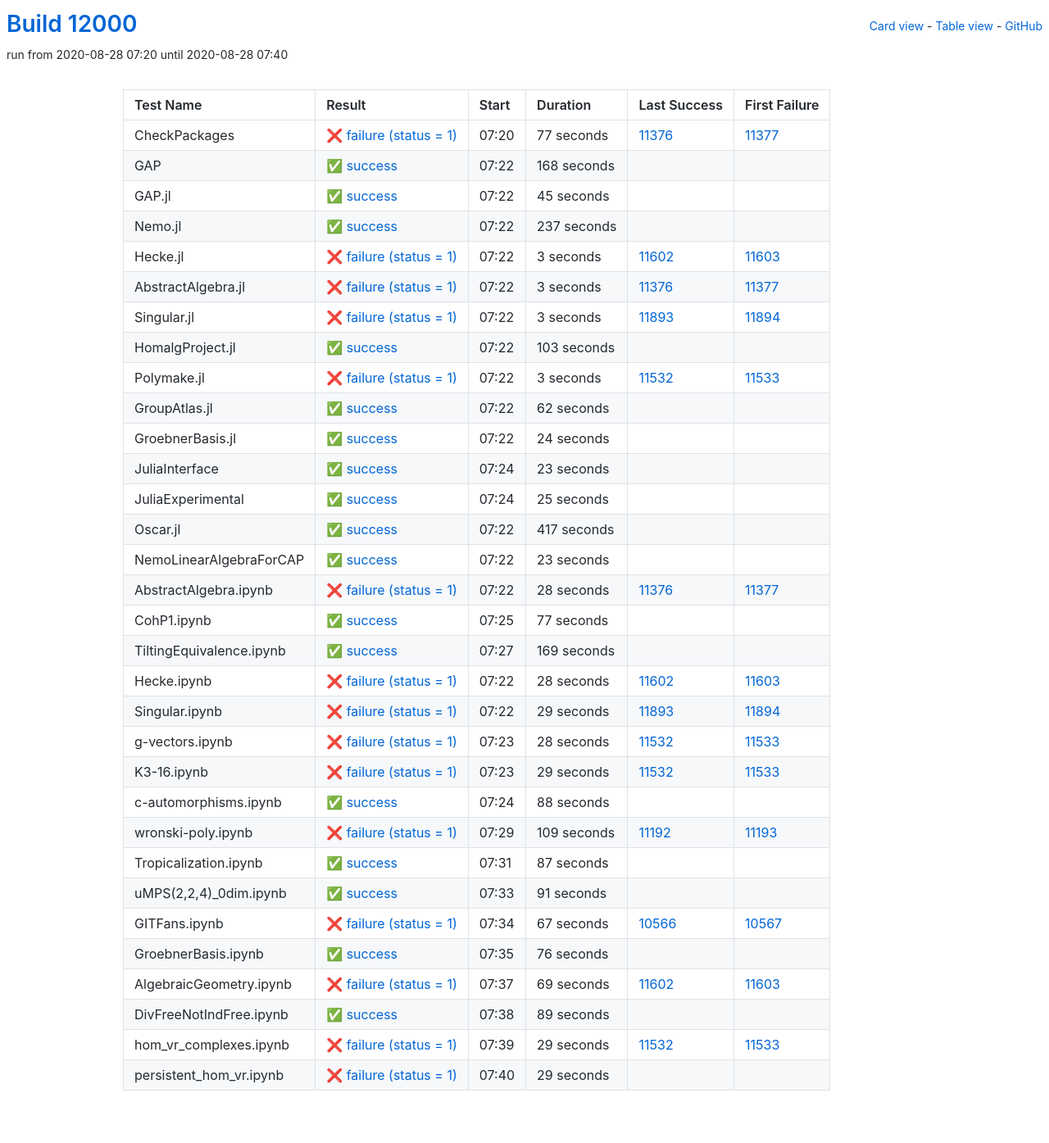
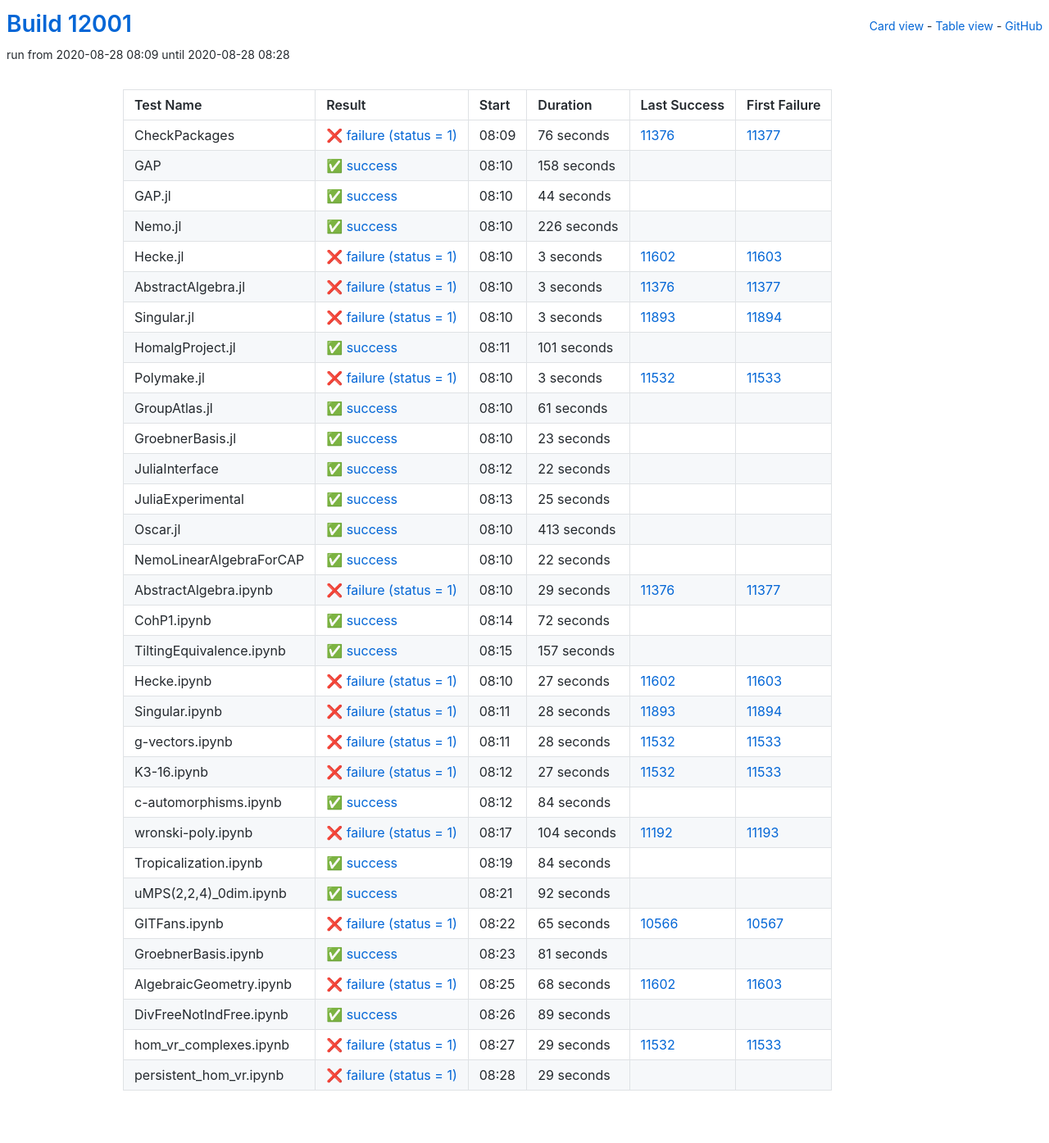
Before and after one commit to oscar-system/oscar-ci-status, a Jekyll site: the page built from table.html, in a window 1280 px wide. Shown: the whole page at 82% size. Built offline with Jekyll 4.4.1, drawn with Linux system fonts in a browser that asks for light colours.

Commit message:
Build #12001

```diff
--- a/_data/ci.yml
+++ b/_data/ci.yml
@@ -1,6 +1,6 @@
 ---
-build: 12000
-build_url: https://oscarci.mathematik.uni-kl.de/job/oscar/12000/
+build: 12001
+build_url: https://oscarci.mathematik.uni-kl.de/job/oscar/12001/
 job: oscar
 organization: oscar-system
 repo: oscar-ci-status
@@ -8,56 +8,56 @@
 tests:
 - name: CheckPackages
   id: checkpackages
-  log: https://oscarci.mathematik.uni-kl.de/job/oscar/12000/artifact/logs/build-12000/CheckPackages.log
-  start: 2020-08-28 07:20
+  log: https://oscarci.mathematik.uni-kl.de/job/oscar/12001/artifact/logs/build-12001/CheckPackages.log
+  start: 2020-08-28 08:09
   success: false
   exitcode: 1
   status: failure
-  duration: 77
+  duration: 76
   last_success: 11376
   last_success_url: https://oscarci.mathematik.uni-kl.de/job/oscar/11376/
   first_failure: 11377
   first_failure_url: https://oscarci.mathematik.uni-kl.de/job/oscar/11377/
 - name: GAP
   id: gap
-  log: https://oscarci.mathematik.uni-kl.de/job/oscar/12000/artifact/logs/build-12000/GAP.log
-  start: 2020-08-28 07:22
+  log: https://oscarci.mathematik.uni-kl.de/job/oscar/12001/artifact/logs/build-12001/GAP.log
+  start: 2020-08-28 08:10
   success: true
   exitcode: 0
   status: success
-  duration: 168
+  duration: 158
   last_success: false
   last_success_url:
   first_failure: false
   first_failure_url:
 - name: GAP.jl
   id: gap-jl
-  log: https://oscarci.mathematik.uni-kl.de/job/oscar/12000/artifact/logs/build-12000/GAP.jl.log
-  start: 2020-08-28 07:22
+  log: https://oscarci.mathematik.uni-kl.de/job/oscar/12001/artifact/logs/build-12001/GAP.jl.log
+  start: 2020-08-28 08:10
   success: true
   exitcode: 0
   status: success
-  duration: 45
+  duration: 44
   last_success: false
   last_success_url:
   first_failure: false
   first_failure_url:
 - name: Nemo.jl
   id: nemo-jl
-  log: https://oscarci.mathematik.uni-kl.de/job/oscar/12000/artifact/logs/build-12000/Nemo.jl.log
-  start: 2020-08-28 07:22
+  log: https://oscarci.mathematik.uni-kl.de/job/oscar/12001/artifact/logs/build-12001/Nemo.jl.log
+  start: 2020-08-28 08:10
   success: true
   exitcode: 0
   status: success
-  duration: 237
+  duration: 226
   last_success: false
   last_success_url:
   first_failure: false
   first_failure_url:
 - name: Hecke.jl
   id: hecke-jl
-  log: https://oscarci.mathematik.uni-kl.de/job/oscar/12000/artifact/logs/build-12000/Hecke.jl.log
-  start: 2020-08-28 07:22
+  log: https://oscarci.mathematik.uni-kl.de/job/oscar/12001/artifact/logs/build-12001/Hecke.jl.log
+  start: 2020-08-28 08:10
   success: false
   exitcode: 1
   status: failure
@@ -68,8 +68,8 @@
   first_failure_url: https://oscarci.mathematik.uni-kl.de/job/oscar/11603/
 - name: AbstractAlgebra.jl
   id: abstractalgebra-jl
-  log: https://oscarci.mathematik.uni-kl.de/job/oscar/12000/artifact/logs/build-12000/AbstractAlgebra.jl.log
-  start: 2020-08-28 07:22
+  log: https://oscarci.mathematik.uni-kl.de/job/oscar/12001/artifact/logs/build-12001/AbstractAlgebra.jl.log
+  start: 2020-08-28 08:10
   success: false
   exitcode: 1
   status: failure
@@ -80,8 +80,8 @@
   first_failure_url: https://oscarci.mathematik.uni-kl.de/job/oscar/11377/
 - name: Singular.jl
   id: singular-jl
-  log: https://oscarci.mathematik.uni-kl.de/job/oscar/12000/artifact/logs/build-12000/Singular.jl.log
-  start: 2020-08-28 07:22
+  log: https://oscarci.mathematik.uni-kl.de/job/oscar/12001/artifact/logs/build-12001/Singular.jl.log
+  start: 2020-08-28 08:10
   success: false
   exitcode: 1
   status: failure
@@ -92,20 +92,20 @@
   first_failure_url: https://oscarci.mathematik.uni-kl.de/job/oscar/11894/
 - name: HomalgProject.jl
   id: homalgproject-jl
-  log: https://oscarci.mathematik.uni-kl.de/job/oscar/12000/artifact/logs/build-12000/HomalgProject.jl.log
-  start: 2020-08-28 07:22
+  log: https://oscarci.mathematik.uni-kl.de/job/oscar/12001/artifact/logs/build-12001/HomalgProject.jl.log
+  start: 2020-08-28 08:11
   success: true
   exitcode: 0
   status: success
-  duration: 103
+  duration: 101
   last_success: false
   last_success_url:
   first_failure: false
   first_failure_url:
 - name: Polymake.jl
   id: polymake-jl
-  log: https://oscarci.mathematik.uni-kl.de/job/oscar/12000/artifact/logs/build-12000/Polymake.jl.log
-  start: 2020-08-28 07:22
+  log: https://oscarci.mathematik.uni-kl.de/job/oscar/12001/artifact/logs/build-12001/Polymake.jl.log
+  start: 2020-08-28 08:10
   success: false
   exitcode: 1
   status: failure
@@ -116,32 +116,20 @@
   first_failure_url: https://oscarci.mathematik.uni-kl.de/job/oscar/11533/
 - name: GroupAtlas.jl
   id: groupatlas-jl
-  log: https://oscarci.mathematik.uni-kl.de/job/oscar/12000/artifact/logs/build-12000/GroupAtlas.jl.log
-  start: 2020-08-28 07:22
+  log: https://oscarci.mathematik.uni-kl.de/job/oscar/12001/artifact/logs/build-12001/GroupAtlas.jl.log
+  start: 2020-08-28 08:10
   success: true
   exitcode: 0
   status: success
-  duration: 62
+  duration: 61
   last_success: false
   last_success_url:
   first_failure: false
   first_failure_url:
 - name: GroebnerBasis.jl
   id: groebnerbasis-jl
-  log: https://oscarci.mathematik.uni-kl.de/job/oscar/12000/artifact/logs/build-12000/GroebnerBasis.jl.log
-  start: 2020-08-28 07:22
-  success: true
-  exitcode: 0
-  status: success
-  duration: 24
-  last_success: false
-  last_success_url:
-  first_failure: false
-  first_failure_url:
-- name: JuliaInterface
-  id: juliainterface
-  log: https://oscarci.mathematik.uni-kl.de/job/oscar/12000/artifact/logs/build-12000/JuliaInterface.log
-  start: 2020-08-28 07:24
+  log: https://oscarci.mathematik.uni-kl.de/job/oscar/12001/artifact/logs/build-12001/GroebnerBasis.jl.log
+  start: 2020-08-28 08:10
   success: true
   exitcode: 0
   status: success
@@ -150,10 +138,22 @@
   last_success_url:
   first_failure: false
   first_failure_url:
+- name: JuliaInterface
+  id: juliainterface
+  log: https://oscarci.mathematik.uni-kl.de/job/oscar/12001/artifact/logs/build-12001/JuliaInterface.log
+  start: 2020-08-28 08:12
+  success: true
+  exitcode: 0
+  status: success
+  duration: 22
+  last_success: false
+  last_success_url:
+  first_failure: false
+  first_failure_url:
 - name: JuliaExperimental
   id: juliaexperimental
-  log: https://oscarci.mathematik.uni-kl.de/job/oscar/12000/artifact/logs/build-12000/JuliaExperimental.log
-  start: 2020-08-28 07:24
+  log: https://oscarci.mathematik.uni-kl.de/job/oscar/12001/artifact/logs/build-12001/JuliaExperimental.log
+  start: 2020-08-28 08:13
   success: true
   exitcode: 0
   status: success
@@ -164,92 +164,92 @@
   first_failure_url:
 - name: Oscar.jl
   id: oscar-jl
-  log: https://oscarci.mathematik.uni-kl.de/job/oscar/12000/artifact/logs/build-12000/Oscar.jl.log
-  start: 2020-08-28 07:22
+  log: https://oscarci.mathematik.uni-kl.de/job/oscar/12001/artifact/logs/build-12001/Oscar.jl.log
+  start: 2020-08-28 08:10
   success: true
   exitcode: 0
   status: success
-  duration: 417
+  duration: 413
   last_success: false
   last_success_url:
   first_failure: false
   first_failure_url:
 - name: NemoLinearAlgebraForCAP
   id: nemolinearalgebraforcap
-  log: https://oscarci.mathematik.uni-kl.de/job/oscar/12000/artifact/logs/build-12000/NemoLinearAlgebraForCAP.log
-  start: 2020-08-28 07:22
+  log: https://oscarci.mathematik.uni-kl.de/job/oscar/12001/artifact/logs/build-12001/NemoLinearAlgebraForCAP.log
+  start: 2020-08-28 08:10
   success: true
   exitcode: 0
   status: success
-  duration: 23
+  duration: 22
   last_success: false
   last_success_url:
   first_failure: false
   first_failure_url:
 - name: AbstractAlgebra.ipynb
   id: abstractalgebra-ipynb
-  log: https://oscarci.mathematik.uni-kl.de/job/oscar/12000/artifact/logs/build-12000/AbstractAlgebra.ipynb.log
-  start: 2020-08-28 07:22
+  log: https://oscarci.mathematik.uni-kl.de/job/oscar/12001/artifact/logs/build-12001/AbstractAlgebra.ipynb.log
+  start: 2020-08-28 08:10
   success: false
   exitcode: 1
   status: failure
-  duration: 28
+  duration: 29
   last_success: 11376
   last_success_url: https://oscarci.mathematik.uni-kl.de/job/oscar/11376/
   first_failure: 11377
   first_failure_url: https://oscarci.mathematik.uni-kl.de/job/oscar/11377/
 - name: CohP1.ipynb
   id: cohp1-ipynb
-  log: https://oscarci.mathematik.uni-kl.de/job/oscar/12000/artifact/logs/build-12000/CohP1.ipynb.log
-  start: 2020-08-28 07:25
+  log: https://oscarci.mathematik.uni-kl.de/job/oscar/12001/artifact/logs/build-12001/CohP1.ipynb.log
+  start: 2020-08-28 08:14
   success: true
   exitcode: 0
   status: success
-  duration: 77
+  duration: 72
   last_success: false
   last_success_url:
   first_failure: false
   first_failure_url:
 - name: TiltingEquivalence.ipynb
   id: tiltingequivalence-ipynb
-  log: https://oscarci.mathematik.uni-kl.de/job/oscar/12000/artifact/logs/build-12000/TiltingEquivalence.ipynb.log
-  start: 2020-08-28 07:27
+  log: https://oscarci.mathematik.uni-kl.de/job/oscar/12001/artifact/logs/build-12001/TiltingEquivalence.ipynb.log
+  start: 2020-08-28 08:15
   success: true
   exitcode: 0
   status: success
-  duration: 169
+  duration: 157
   last_success: false
   last_success_url:
   first_failure: false
   first_failure_url:
 - name: Hecke.ipynb
   id: hecke-ipynb
-  log: https://oscarci.mathematik.uni-kl.de/job/oscar/12000/artifact/logs/build-12000/Hecke.ipynb.log
-  start: 2020-08-28 07:22
+  log: https://oscarci.mathematik.uni-kl.de/job/oscar/12001/artifact/logs/build-12001/Hecke.ipynb.log
+  start: 2020-08-28 08:10
   success: false
   exitcode: 1
   status: failure
-  duration: 28
+  duration: 27
   last_success: 11602
   last_success_url: https://oscarci.mathematik.uni-kl.de/job/oscar/11602/
   first_failure: 11603
   first_failure_url: https://oscarci.mathematik.uni-kl.de/job/oscar/11603/
 - name: Singular.ipynb
   id: singular-ipynb
-  log: https://oscarci.mathematik.uni-kl.de/job/oscar/12000/artifact/logs/build-12000/Singular.ipynb.log
-  start: 2020-08-28 07:22
+  log: https://oscarci.mathematik.uni-kl.de/job/oscar/12001/artifact/logs/build-12001/Singular.ipynb.log
+  start: 2020-08-28 08:11
   success: false
   exitcode: 1
   status: failure
-  duration: 29
+  duration: 28
   last_success: 11893
   last_success_url: https://oscarci.mathematik.uni-kl.de/job/oscar/11893/
   first_failure: 11894
   first_failure_url: https://oscarci.mathematik.uni-kl.de/job/oscar/11894/
 - name: g-vectors.ipynb
   id: g-vectors-ipynb
-  log: https://oscarci.mathematik.uni-kl.de/job/oscar/12000/artifact/logs/build-12000/g-vectors.ipynb.log
-  start: 2020-08-28 07:23
+  log: https://oscarci.mathematik.uni-kl.de/job/oscar/12001/artifact/logs/build-12001/g-vectors.ipynb.log
+  start: 2020-08-28 08:11
   success: false
   exitcode: 1
   status: failure
@@ -260,104 +260,104 @@
   first_failure_url: https://oscarci.mathematik.uni-kl.de/job/oscar/11533/
 - name: K3-16.ipynb
   id: k3-16-ipynb
-  log: https://oscarci.mathematik.uni-kl.de/job/oscar/12000/artifact/logs/build-12000/K3-16.ipynb.log
-  start: 2020-08-28 07:23
+  log: https://oscarci.mathematik.uni-kl.de/job/oscar/12001/artifact/logs/build-12001/K3-16.ipynb.log
+  start: 2020-08-28 08:12
   success: false
   exitcode: 1
   status: failure
-  duration: 29
+  duration: 27
   last_success: 11532
   last_success_url: https://oscarci.mathematik.uni-kl.de/job/oscar/11532/
   first_failure: 11533
   first_failure_url: https://oscarci.mathematik.uni-kl.de/job/oscar/11533/
 - name: c-automorphisms.ipynb
   id: c-automorphisms-ipynb
-  log: https://oscarci.mathematik.uni-kl.de/job/oscar/12000/artifact/logs/build-12000/c-automorphisms.ipynb.log
-  start: 2020-08-28 07:24
+  log: https://oscarci.mathematik.uni-kl.de/job/oscar/12001/artifact/logs/build-12001/c-automorphisms.ipynb.log
+  start: 2020-08-28 08:12
   success: true
   exitcode: 0
   status: success
-  duration: 88
+  duration: 84
   last_success: false
   last_success_url:
   first_failure: false
   first_failure_url:
 - name: wronski-poly.ipynb
   id: wronski-poly-ipynb
-  log: https://oscarci.mathematik.uni-kl.de/job/oscar/12000/artifact/logs/build-12000/wronski-poly.ipynb.log
-  start: 2020-08-28 07:29
+  log: https://oscarci.mathematik.uni-kl.de/job/oscar/12001/artifact/logs/build-12001/wronski-poly.ipynb.log
+  start: 2020-08-28 08:17
   success: false
   exitcode: 1
   status: failure
-  duration: 109
+  duration: 104
   last_success: 11192
   last_success_url: https://oscarci.mathematik.uni-kl.de/job/oscar/11192/
   first_failure: 11193
   first_failure_url: https://oscarci.mathematik.uni-kl.de/job/oscar/11193/
 - name: Tropicalization.ipynb
   id: tropicalization-ipynb
-  log: https://oscarci.mathematik.uni-kl.de/job/oscar/12000/artifact/logs/build-12000/Tropicalization.ipynb.log
-  start: 2020-08-28 07:31
+  log: https://oscarci.mathematik.uni-kl.de/job/oscar/12001/artifact/logs/build-12001/Tropicalization.ipynb.log
+  start: 2020-08-28 08:19
   success: true
   exitcode: 0
   status: success
-  duration: 87
+  duration: 84
   last_success: false
   last_success_url:
   first_failure: false
   first_failure_url:
 - name: uMPS(2,2,4)_0dim.ipynb
   id: umps-2-2-4-0dim-ipynb
-  log: https://oscarci.mathematik.uni-kl.de/job/oscar/12000/artifact/logs/build-12000/uMPS-2-2-4-_0dim.ipynb.log
-  start: 2020-08-28 07:33
+  log: https://oscarci.mathematik.uni-kl.de/job/oscar/12001/artifact/logs/build-12001/uMPS-2-2-4-_0dim.ipynb.log
+  start: 2020-08-28 08:21
   success: true
   exitcode: 0
   status: success
-  duration: 91
+  duration: 92
   last_success: false
   last_success_url:
   first_failure: false
   first_failure_url:
 - name: GITFans.ipynb
   id: gitfans-ipynb
-  log: https://oscarci.mathematik.uni-kl.de/job/oscar/12000/artifact/logs/build-12000/GITFans.ipynb.log
-  start: 2020-08-28 07:34
+  log: https://oscarci.mathematik.uni-kl.de/job/oscar/12001/artifact/logs/build-12001/GITFans.ipynb.log
+  start: 2020-08-28 08:22
   success: false
   exitcode: 1
   status: failure
-  duration: 67
+  duration: 65
   last_success: 10566
   last_success_url: https://oscarci.mathematik.uni-kl.de/job/oscar/10566/
   first_failure: 10567
   first_failure_url: https://oscarci.mathematik.uni-kl.de/job/oscar/10567/
 - name: GroebnerBasis.ipynb
   id: groebnerbasis-ipynb
-  log: https://oscarci.mathematik.uni-kl.de/job/oscar/12000/artifact/logs/build-12000/GroebnerBasis.ipynb.log
-  start: 2020-08-28 07:35
+  log: https://oscarci.mathematik.uni-kl.de/job/oscar/12001/artifact/logs/build-12001/GroebnerBasis.ipynb.log
+  start: 2020-08-28 08:23
   success: true
   exitcode: 0
   status: success
-  duration: 76
+  duration: 81
   last_success: false
   last_success_url:
   first_failure: false
   first_failure_url:
 - name: AlgebraicGeometry.ipynb
   id: algebraicgeometry-ipynb
-  log: https://oscarci.mathematik.uni-kl.de/job/oscar/12000/artifact/logs/build-12000/AlgebraicGeometry.ipynb.log
-  start: 2020-08-28 07:37
+  log: https://oscarci.mathematik.uni-kl.de/job/oscar/12001/artifact/logs/build-12001/AlgebraicGeometry.ipynb.log
+  start: 2020-08-28 08:25
   success: false
   exitcode: 1
   status: failure
-  duration: 69
+  duration: 68
   last_success: 11602
   last_success_url: https://oscarci.mathematik.uni-kl.de/job/oscar/11602/
   first_failure: 11603
   first_failure_url: https://oscarci.mathematik.uni-kl.de/job/oscar/11603/
 - name: DivFreeNotIndFree.ipynb
   id: divfreenotindfree-ipynb
-  log: https://oscarci.mathematik.uni-kl.de/job/oscar/12000/artifact/logs/build-12000/DivFreeNotIndFree.ipynb.log
-  start: 2020-08-28 07:38
+  log: https://oscarci.mathematik.uni-kl.de/job/oscar/12001/artifact/logs/build-12001/DivFreeNotIndFree.ipynb.log
+  start: 2020-08-28 08:26
   success: true
   exitcode: 0
   status: success
@@ -368,8 +368,8 @@
   first_failure_url:
 - name: hom_vr_complexes.ipynb
   id: hom-vr-complexes-ipynb
-  log: https://oscarci.mathematik.uni-kl.de/job/oscar/12000/artifact/logs/build-12000/hom_vr_complexes.ipynb.log
-  start: 2020-08-28 07:39
+  log: https://oscarci.mathematik.uni-kl.de/job/oscar/12001/artifact/logs/build-12001/hom_vr_complexes.ipynb.log
+  start: 2020-08-28 08:27
   success: false
   exitcode: 1
   status: failure
@@ -380,8 +380,8 @@
   first_failure_url: https://oscarci.mathematik.uni-kl.de/job/oscar/11533/
 - name: persistent_hom_vr.ipynb
   id: persistent-hom-vr-ipynb
-  log: https://oscarci.mathematik.uni-kl.de/job/oscar/12000/artifact/logs/build-12000/persistent_hom_vr.ipynb.log
-  start: 2020-08-28 07:40
+  log: https://oscarci.mathematik.uni-kl.de/job/oscar/12001/artifact/logs/build-12001/persistent_hom_vr.ipynb.log
+  start: 2020-08-28 08:28
   success: false
   exitcode: 1
   status: failure
```
Also changed, not shown: README.md.
